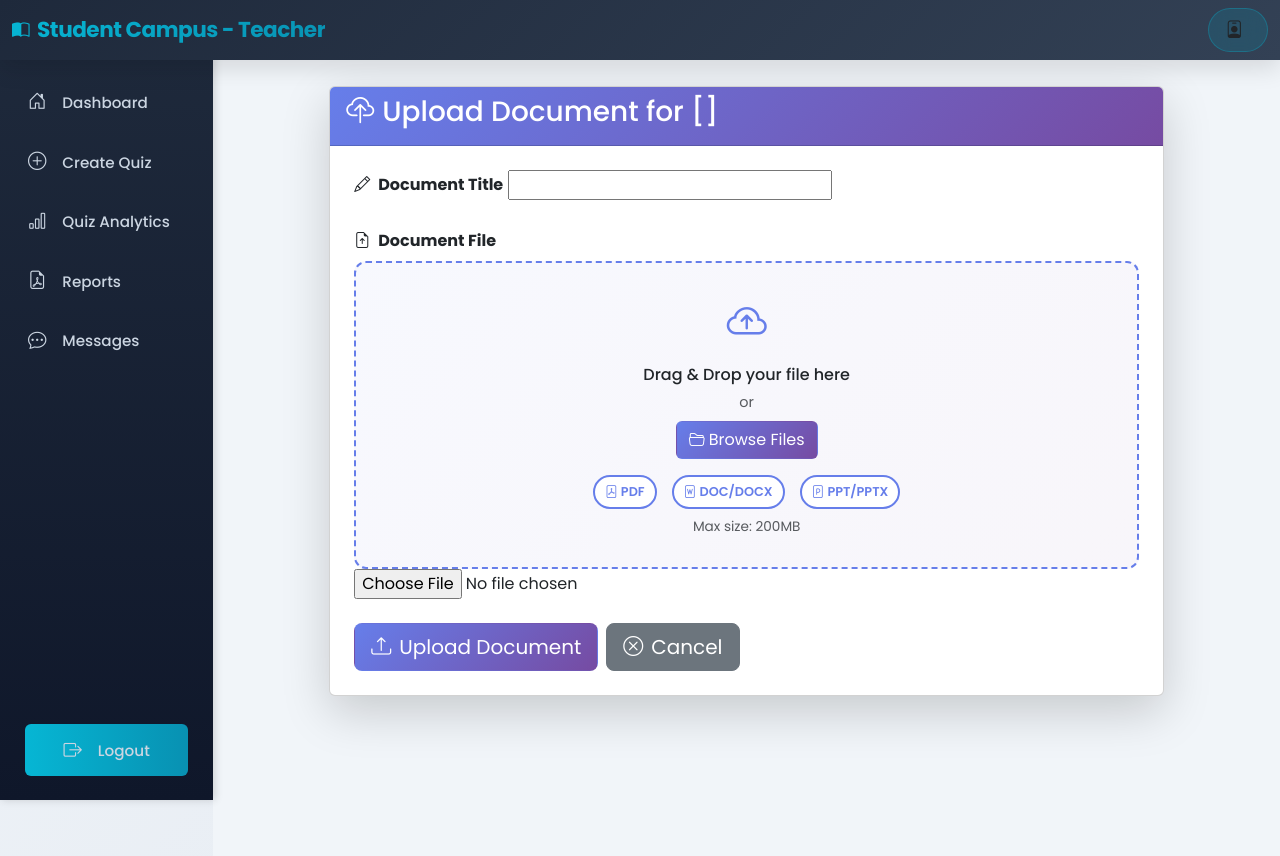
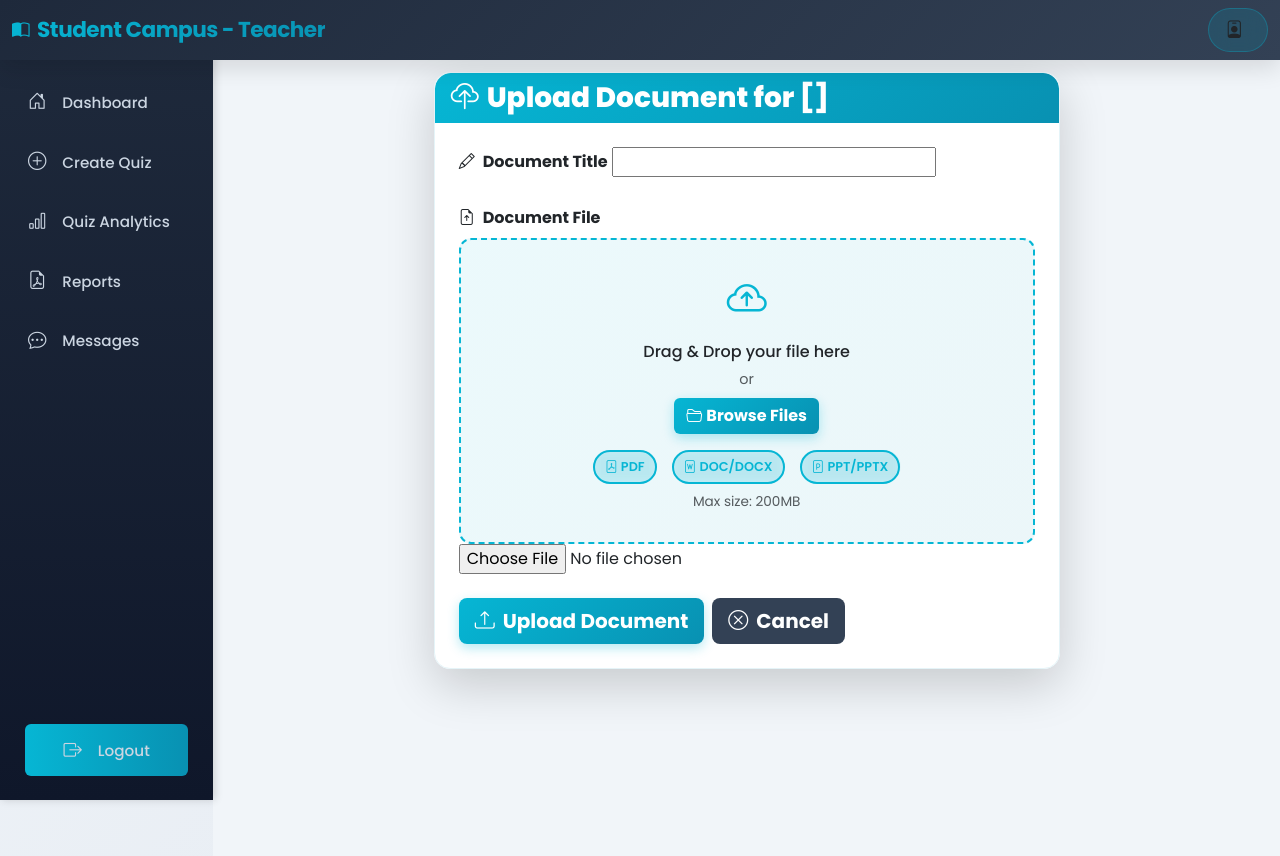
Before and after one commit to Roshan0909/LangChain-PDF-Processor, a Django app: template campus/templates/teachers/upload_pdf.html in a window 1280 px wide. Run offline with Django 5.2, Linux system fonts and the light colour scheme; the template is opened without the code that fills it: most values are stand-ins (such as "Sample title", 1, 10 or a date in 2020); form fields are guessed from the names that the template uses.

Commit message:
updated ui

```diff
--- a/campus/templates/teachers/upload_pdf.html
+++ b/campus/templates/teachers/upload_pdf.html
@@ -4,12 +4,26 @@
 
 {% block teacher_content %}
 <style>
+    :root {
+        --chat-cyan: #06B6D4;
+        --chat-cyan-strong: #0891b2;
+        --chat-dark: #0f172a;
+    }
+    body { overflow: hidden !important; }
+    .main-content {
+        overflow: hidden !important;
+        height: calc(100vh - 56px);
+        display: flex;
+        flex-direction: column;
+        padding: 0 !important;
+        margin: 0 !important;
+    }
     .drag-drop-area {
-        border: 2px dashed #667eea;
+        border: 2px dashed var(--chat-cyan);
         border-radius: 12px;
         padding: 30px 20px;
         text-align: center;
-        background: linear-gradient(135deg, rgba(102, 126, 234, 0.05) 0%, rgba(118, 75, 162, 0.05) 100%);
+        background: linear-gradient(135deg, rgba(6, 182, 212, 0.08) 0%, rgba(8, 145, 178, 0.08) 100%);
         transition: all 0.3s ease;
         cursor: pointer;
         min-height: 180px;
@@ -17,29 +31,33 @@
         flex-direction: column;
         justify-content: center;
         align-items: center;
+        backdrop-filter: blur(8px);
     }
     .drag-drop-area:hover {
-        border-color: #764ba2;
-        background: linear-gradient(135deg, rgba(102, 126, 234, 0.1) 0%, rgba(118, 75, 162, 0.1) 100%);
+        border-color: var(--chat-cyan-strong);
+        background: linear-gradient(135deg, rgba(6, 182, 212, 0.12) 0%, rgba(8, 145, 178, 0.12) 100%);
         transform: translateY(-2px);
+        box-shadow: 0 4px 16px rgba(6, 182, 212, 0.2);
     }
     .drag-drop-area.dragover {
-        border-color: #28a745;
-        background: rgba(40, 167, 69, 0.1);
+        border-color: #22c55e;
+        background: rgba(34, 197, 94, 0.1);
         border-width: 4px;
+        box-shadow: 0 6px 24px rgba(34, 197, 94, 0.2);
     }
     .drag-drop-area i.bi-cloud-arrow-up {
         font-size: 2.5rem;
-        color: #667eea;
+        color: var(--chat-cyan);
         margin-bottom: 12px;
     }
     .file-info {
         display: none;
         margin-top: 20px;
         padding: 15px;
-        background: white;
+        background: rgba(15, 23, 42, 0.6);
         border-radius: 10px;
-        border: 2px solid #667eea;
+        border: 2px solid var(--chat-cyan);
+        backdrop-filter: blur(8px);
     }
     .file-info.show {
         display: block;
@@ -53,22 +71,23 @@
     }
     .format-badge {
         padding: 8px 16px;
-        background: white;
+        background: rgba(6, 182, 212, 0.15);
         border-radius: 20px;
         font-weight: 600;
-        color: #667eea;
-        border: 2px solid #667eea;
+        color: var(--chat-cyan);
+        border: 2px solid var(--chat-cyan);
         font-size: 0.9rem;
+        backdrop-filter: blur(4px);
     }
 </style>
 
-<div class="row justify-content-center">
-    <div class="col-md-10">
-        <div class="card shadow-lg">
-            <div class="card-header" style="background: linear-gradient(135deg, #667eea 0%, #764ba2 100%); color: white;">
-                <h3><i class="bi bi-cloud-upload me-2"></i>Upload Document for {{ subject.name }}</h3>
+<div class="row justify-content-center" style="height: 100%; margin: 0 !important; padding: 1rem !important;">
+    <div class="col-lg-8 col-md-9" style="display: flex; flex-direction: column; height: 100%; max-width: 650px;">
+        <div class="card shadow-lg" style="background: rgba(255, 255, 255, 0.95); border: 1px solid #e5f4f8; border-radius: 16px; box-shadow: 0 20px 60px rgba(6, 182, 212, 0.15); flex: 0 0 auto; display: flex; flex-direction: column; max-height: 90%; overflow: hidden;">
+            <div class="card-header" style="background: linear-gradient(135deg, var(--chat-cyan) 0%, var(--chat-cyan-strong) 100%); color: white; border-radius: 16px 16px 0 0; border: none;">
+                <h3 style="margin: 0; font-weight: 800;"><i class="bi bi-cloud-upload me-2"></i>Upload Document for {{ subject.name }}</h3>
             </div>
-            <div class="card-body p-4">
+            <div class="card-body p-4" style="flex: 1; overflow-y: auto;">
                 <form method="post" enctype="multipart/form-data" id="uploadForm">
                     {% csrf_token %}
 
@@ -91,7 +110,7 @@
                             <i class="bi bi-cloud-arrow-up"></i>
                             <h6 class="mb-2">Drag & Drop your file here</h6>
                             <p class="text-muted mb-2" style="font-size: 0.9rem;">or</p>
-                            <button type="button" class="btn" style="background: linear-gradient(135deg, #667eea 0%, #764ba2 100%); color: white;" onclick="document.getElementById('id_pdf_file').click()">
+                            <button type="button" class="btn" style="background: linear-gradient(135deg, var(--chat-cyan) 0%, var(--chat-cyan-strong) 100%); color: white; font-weight: 700; border: none; box-shadow: 0 4px 12px rgba(6, 182, 212, 0.3);" onclick="document.getElementById('id_pdf_file').click()">
                                 <i class="bi bi-folder2-open me-1"></i>Browse Files
                             </button>
                             <div class="supported-formats mt-3">
@@ -125,10 +144,10 @@
                     </div>
 
                     <div class="d-flex gap-2">
-                        <button type="submit" class="btn btn-lg" style="background: linear-gradient(135deg, #667eea 0%, #764ba2 100%); color: white;">
+                        <button type="submit" class="btn btn-lg" style="background: linear-gradient(135deg, var(--chat-cyan) 0%, var(--chat-cyan-strong) 100%); color: white; font-weight: 700; border: none; box-shadow: 0 4px 12px rgba(6, 182, 212, 0.3);">
                             <i class="bi bi-upload me-2"></i>Upload Document
                         </button>
-                        <a href="{% url 'teacher_subject_detail' subject.id %}" class="btn btn-lg btn-secondary">
+                        <a href="{% url 'teacher_subject_detail' subject.id %}" class="btn btn-lg" style="background: #334155; color: white; font-weight: 700; border: none;">
                             <i class="bi bi-x-circle me-2"></i>Cancel
                         </a>
                     </div>
```
Also changed, not shown: campus/templates/teachers/create_subject.html (+18 -10 lines), campus/templates/teachers/subject_detail.html (+22 -22 lines), campus/db.sqlite3.
